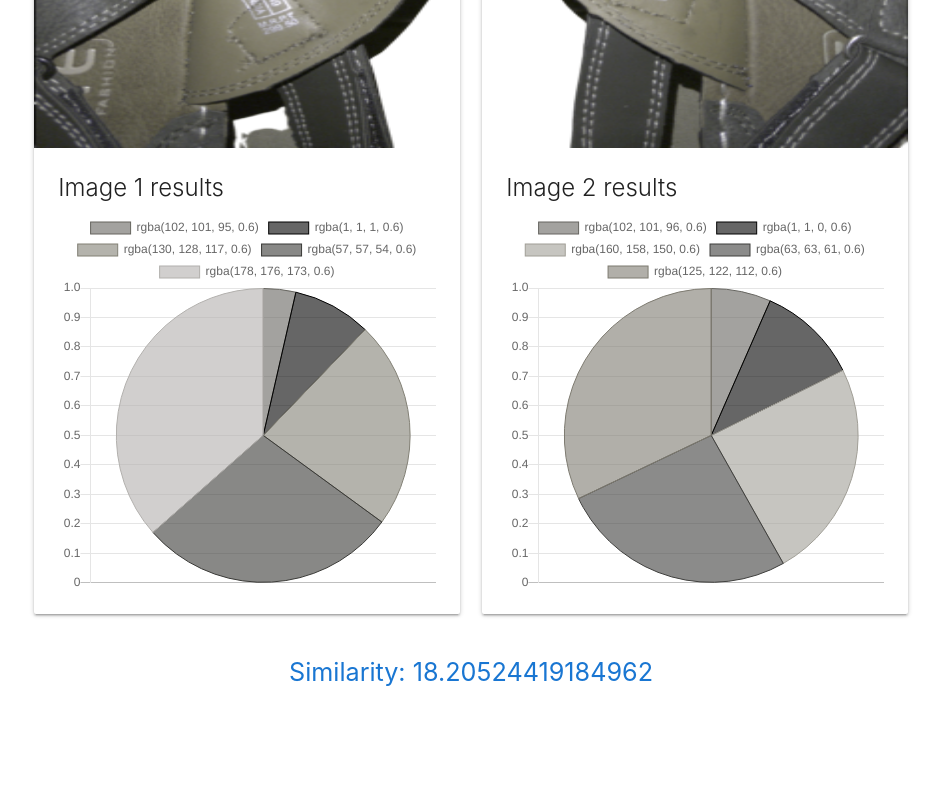
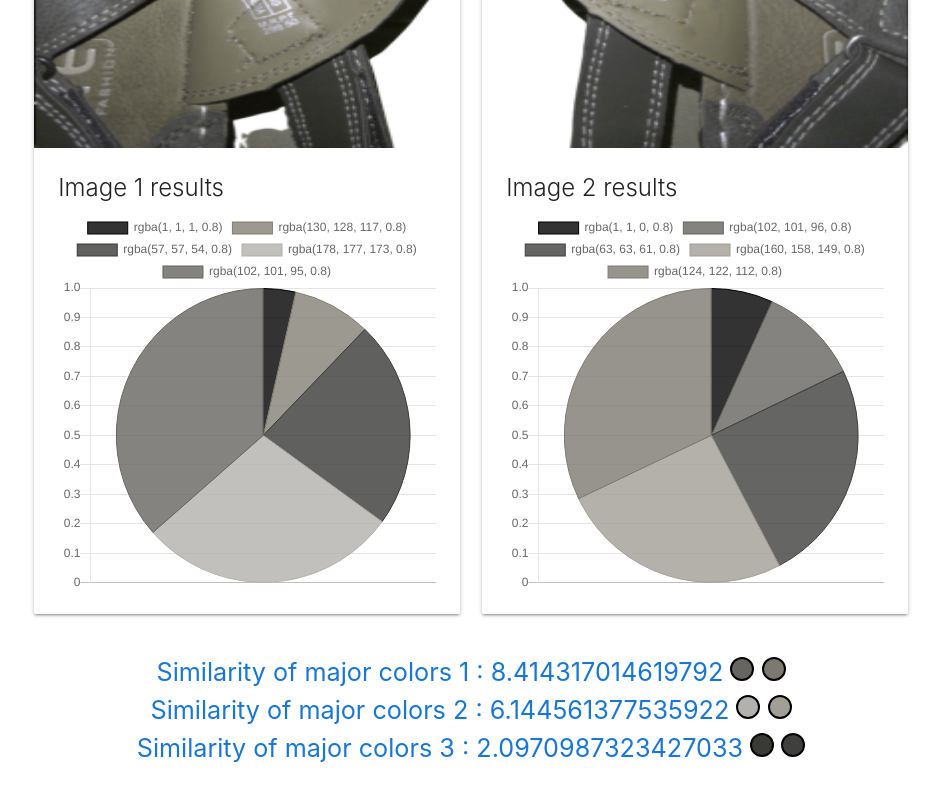
Before and after one commit to mythrex/temp, a plain HTML site: page index.html in a window 1280 px wide. Shown: the part 616-1416 px from the top of the page, without its empty margins (169-1110 px from the left). Before the commit the page ends 1353 px from the top, so only its background shows below. Drawn offline with nearby package versions, Linux system fonts and the light colour scheme.

Commit message:
Added some changes to similarity

```diff
--- /dev/null
+++ b/css/style.css
@@ -0,0 +1,7 @@
+.mjc{
+    border: 2px solid black;
+    height: 24px;
+    width: 24px;
+    display: inline-block;
+    border-radius: 50%;
+  }
--- a/index.html
+++ b/index.html
@@ -8,6 +8,12 @@
 			type="text/css"
 			rel="stylesheet"
 			href="./css/materialize.min.css"
+			media="screen,projection"
+		/>
+		<link
+			type="text/css"
+			rel="stylesheet"
+			href="./css/style.css"
 			media="screen,projection"
 		/>
 		<link
@@ -54,7 +60,48 @@
 			<div class="row">
 				<div class="center">
 					<p class="flow-text blue-text text-darken-2">
-						Similarity: <span id="similarity">##.##</span>
+						Similarity of major colors 1 : <span id="similarity1">##.##</span>
+						<span
+							class="mjc tooltipped"
+							data-tooltip=""
+							data-position="top"
+							id="mjc1-1"
+						></span>
+						<span
+							class="mjc tooltipped"
+							data-tooltip=""
+							data-position="top"
+							id="mjc1-2"
+						></span>
+						<br />
+						Similarity of major colors 2 : <span id="similarity2">##.##</span>
+						<span
+							class="mjc tooltipped"
+							data-tooltip=""
+							data-position="top"
+							id="mjc2-1"
+						></span>
+						<span
+							class="mjc tooltipped"
+							data-tooltip=""
+							data-position="top"
+							id="mjc2-2"
+						></span>
+						<br />
+						Similarity of major colors 3 : <span id="similarity3">##.##</span>
+						<span
+							class="mjc tooltipped"
+							data-tooltip=""
+							data-position="top"
+							id="mjc3-1"
+						></span>
+						<span
+							class="mjc tooltipped"
+							data-tooltip=""
+							data-position="top"
+							id="mjc3-2"
+						></span>
+						<br />
 					</p>
 				</div>
 			</div>
--- a/js/script.js
+++ b/js/script.js
@@ -1,8 +1,12 @@
 $(document).ready(function() {
+	$('.tooltipped').tooltip();
+
 	$.getJSON('../output.json', function(data) {
 		$('#img1').attr('src', data['img1']['path']);
 		$('#img2').attr('src', data['img2']['path']);
-		$('#similarity').text(data['similarity_idx']);
+		$('#similarity1').text(data['similarity_idx1']);
+		$('#similarity2').text(data['similarity_idx2']);
+		$('#similarity3').text(data['similarity_idx3']);
 
 		var ctx = document.getElementById('chart1').getContext('2d');
 		data1 = [
@@ -15,7 +19,7 @@ $(document).ready(function() {
 		bg1 = [];
 		for (i = 0; i < 5; i++) {
 			bg1.push(
-				`rgba(${data['img1'][i]['color'][0]}, ${data['img1'][i]['color'][1]}, ${data['img1'][i]['color'][2]}, 0.6)`
+				`rgba(${data['img1'][i]['color'][0]}, ${data['img1'][i]['color'][1]}, ${data['img1'][i]['color'][2]}, 0.8)`
 			);
 		}
 		labels = bg1;
@@ -63,7 +67,7 @@ $(document).ready(function() {
 		bg2 = [];
 		for (i = 0; i < 5; i++) {
 			bg2.push(
-				`rgba(${data['img2'][i]['color'][0]}, ${data['img2'][i]['color'][1]}, ${data['img2'][i]['color'][2]}, 0.6)`
+				`rgba(${data['img2'][i]['color'][0]}, ${data['img2'][i]['color'][1]}, ${data['img2'][i]['color'][2]}, 0.8)`
 			);
 		}
 		labels = bg2;
@@ -73,7 +77,7 @@ $(document).ready(function() {
 				`rgba(${data['img2'][i]['color'][0]}, ${data['img2'][i]['color'][1]}, ${data['img2'][i]['color'][2]}, 1)`
 			);
 		}
-		var chart1 = new Chart(ctx2, {
+		var chart2 = new Chart(ctx2, {
 			type: 'pie',
 			data: {
 				labels: labels,
@@ -99,5 +103,32 @@ $(document).ready(function() {
 				}
 			}
 		});
+
+		$('#mjc1-1').attr({
+			style: `background: ${border1[4]}`,
+			'data-tooltip': border1[4]
+		});
+		$('#mjc1-2').attr({
+			style: `background: ${border2[4]}`,
+			'data-tooltip': border2[4]
+		});
+
+		$('#mjc2-1').attr({
+			style: `background: ${border1[3]}`,
+			'data-tooltip': border1[3]
+		});
+		$('#mjc2-2').attr({
+			style: `background: ${border2[3]}`,
+			'data-tooltip': border2[3]
+		});
+
+		$('#mjc3-1').attr({
+			style: `background: ${border1[2]}`,
+			'data-tooltip': border1[2]
+		});
+		$('#mjc3-2').attr({
+			style: `background: ${border2[2]}`,
+			'data-tooltip': border2[2]
+		});
 	});
 });
--- a/output.json
+++ b/output.json
@@ -1,19 +1 @@
-{
-	"img1": {
-		"0": { "color": [102, 101, 95], "%": "3.57" },
-		"1": { "color": [1, 1, 1], "%": "8.63" },
-		"2": { "color": [130, 128, 117], "%": "22.84" },
-		"3": { "color": [57, 57, 54], "%": "28.48" },
-		"4": { "color": [178, 176, 173], "%": "36.49" },
-		"path": "./images/left.png"
-	},
-	"img2": {
-		"0": { "color": [102, 101, 96], "%": "6.57" },
-		"1": { "color": [1, 1, 0], "%": "11.12" },
-		"2": { "color": [160, 158, 150], "%": "24.15" },
-		"3": { "color": [63, 63, 61], "%": "26.09" },
-		"4": { "color": [125, 122, 112], "%": "32.08" },
-		"path": "./images/right.png"
-	},
-	"similarity_idx": 18.20524419184962
-}
+{"img1": {"0": {"color": [1, 1, 1], "%": "3.55"}, "1": {"color": [130, 128, 117], "%": "8.62"}, "2": {"color": [57, 57, 54], "%": "22.83"}, "3": {"color": [178, 177, 173], "%": "28.52"}, "4": {"color": [102, 101, 95], "%": "36.49"}, "path": "./images/left.png"}, "img2": {"0": {"color": [1, 1, 0], "%": "6.78"}, "1": {"color": [102, 101, 96], "%": "11.04"}, "2": {"color": [63, 63, 61], "%": "24.50"}, "3": {"color": [160, 158, 149], "%": "25.60"}, "4": {"color": [124, 122, 112], "%": "32.08"}, "path": "./images/right.png"}, "similarity_idx1": 8.414317014619792, "similarity_idx2": 6.144561377535922, "similarity_idx3": 2.0970987323427033}
```
Also changed, not shown: 1 other file.
